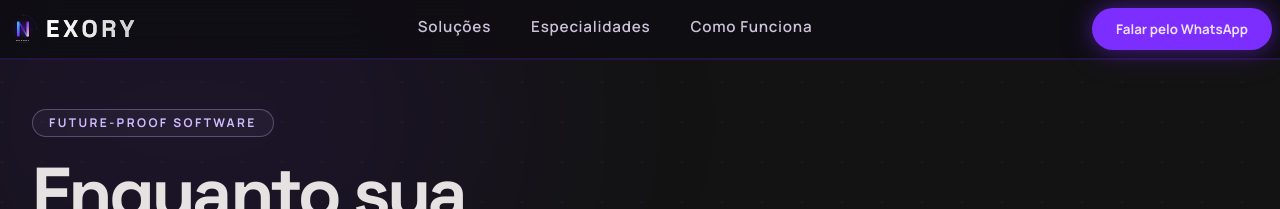
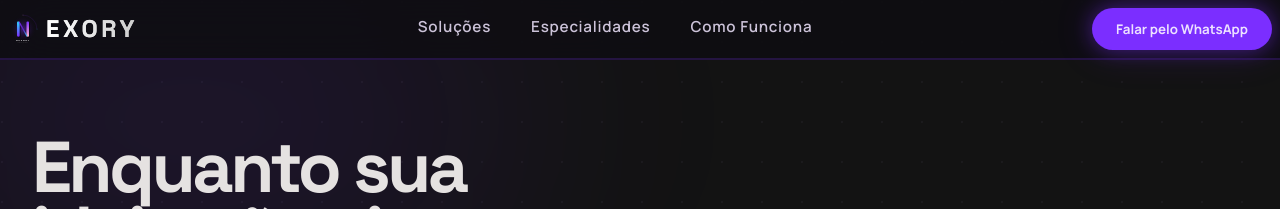
Before and after one commit to joaovitor20420-cpu/Nexory, a plain HTML site: page index.html in a window 1280 px wide. Shown: the top 209 px of the page. Drawn offline with nearby package versions, Linux system fonts and the light colour scheme.

Commit message:
style: remove future-proof software badge from hero section

```diff
--- a/index.html
+++ b/index.html
@@ -86,7 +86,6 @@
 
       <div class="container hero-grid">
         <div class="hero-content reveal">
-          <div class="badge">FUTURE-PROOF SOFTWARE</div>
           <h1 class="font-headline hero-title">
             Enquanto sua ideia não vira sistema,
             <span class="kinetic-gradient"
```
